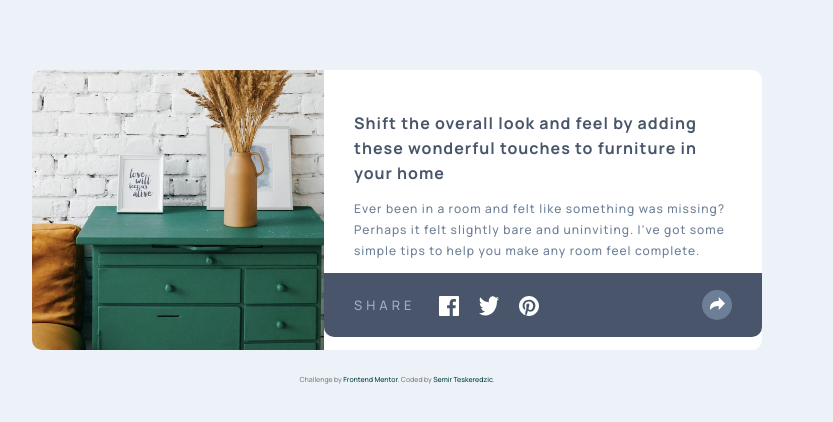
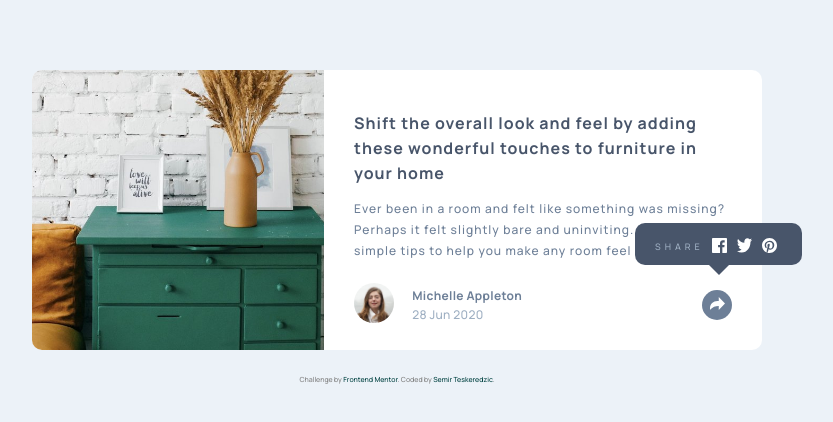
Before and after one commit to semirteskeredzic/article-preview, a plain HTML site: page index.html in a window 1536 px wide. Both pictures are taken after a click on the button 1088 px from the left and 305 px from the top of the page. Shown: the whole page, without its empty margins (371-1204 px from the left). Drawn offline with nearby package versions, Linux system fonts and the light colour scheme.

Commit message:
Implemented share logic with styling of containers and elements

```diff
--- a/index.html
+++ b/index.html
@@ -32,7 +32,7 @@
           it felt slightly bare and uninviting. I’ve got some simple tips
           to help you make any room feel complete.</p>
       </div>
-      <div x-show="!open" class="card-bottom--main-container">
+      <div class="card-bottom--main-container">
         <div class="card-bottom--info-container">
           <div class="card-bottom--image-container">
             <img class="card-bottom--image" src="./images/avatar-michelle.jpg" />
@@ -43,7 +43,8 @@
           </div>
         </div>
         <div class="card-bottom--button-container">
-          <button @click="open = !open" class="card-bottom--button-share-open"><img class="card-button--icon" src="./images/icon-share.svg"/></button>
+          <button x-show="!open" @click="open = !open" class="card-bottom--button-share-open"><img class="card-button--icon" src="./images/icon-share.svg"/></button>
+          <button x-show="open"  @click="open = !open" class="card-bottom--button-share-close-additional"><img class="card-button--icon-share" src="./images/icon-share.svg"/></button>
         </div>
       </div>
       <div x-show="open" class="card-bottom--share-container">
--- a/styles/styles.css
+++ b/styles/styles.css
@@ -20,6 +20,10 @@ body {
     border-radius: 10px 10px 0 0 ;
 }
 
+.card-content--container {
+    position: relative;
+}
+
 .card-bottom--share-container {
     display: flex;
     justify-content: space-between;
@@ -27,6 +31,10 @@ body {
     border-radius: 0 0 10px 10px;
     padding: 17px 30px;
     align-items: center;
+    z-index: 10;
+    bottom: 0;
+    position: absolute;
+    width: 270px;
 }
 
 .card-text--container {
@@ -134,6 +142,14 @@ body {
     letter-spacing: 4px;
 }
 
+.card-bottom--button-share-close-additional {
+    border: none;
+    border-radius: 50%;
+    width: 30px;
+    height: 30px;
+    background-color:hsl(214, 17%, 51%);
+}
+
 .attribution {
     margin-top: 50px;
     position: relative;
@@ -189,4 +205,42 @@ a {
     .card-bottom--main-container {
         padding-top: 10px;
     }
+
+    .card-bottom--share-container {
+        bottom: 85px;
+        border-radius: 10px;
+        right: -40px;
+        width: auto;
+        padding: 10px 20px;
+    }
+
+    .card-bottom--share-container:after {
+        content:'';
+        position: absolute;
+        top: 100%;
+        left: 50%;
+        margin-left: -10px;
+        width: 0;
+        height: 0;
+        border-top: solid 10px hsl(217, 19%, 35%);;
+        border-left: solid 10px transparent;
+        border-right: solid 10px transparent;
+    }
+
+    .card-bottom--button-share-close {
+        display: none;
+    }
+
+    .card-bottom--share-text {
+        font-size: 9px;
+    }
+
+    .card-bottom--share-icon {
+        width: 15px;
+        margin: 0 5px;
+    }
+
+    .card-bottom--share-icon-container {
+        margin-left: 0;
+    }
 }
```
